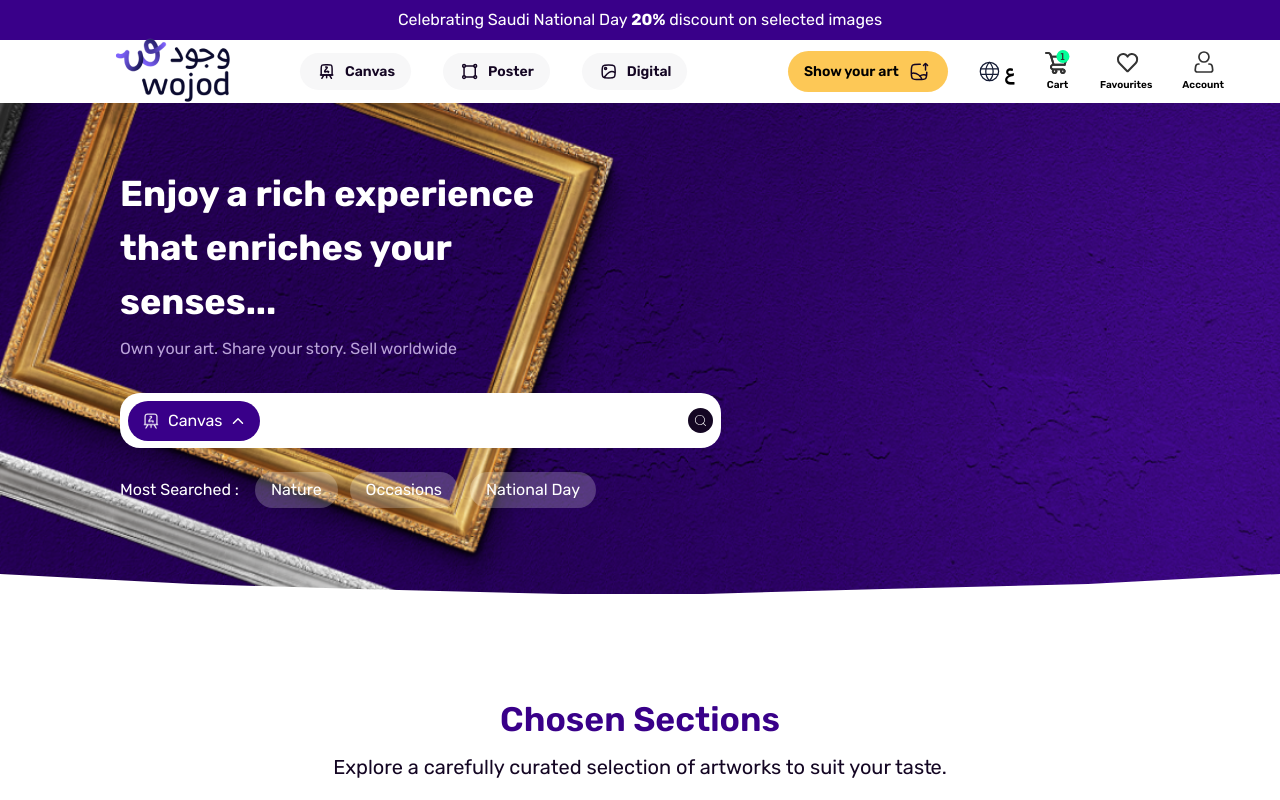
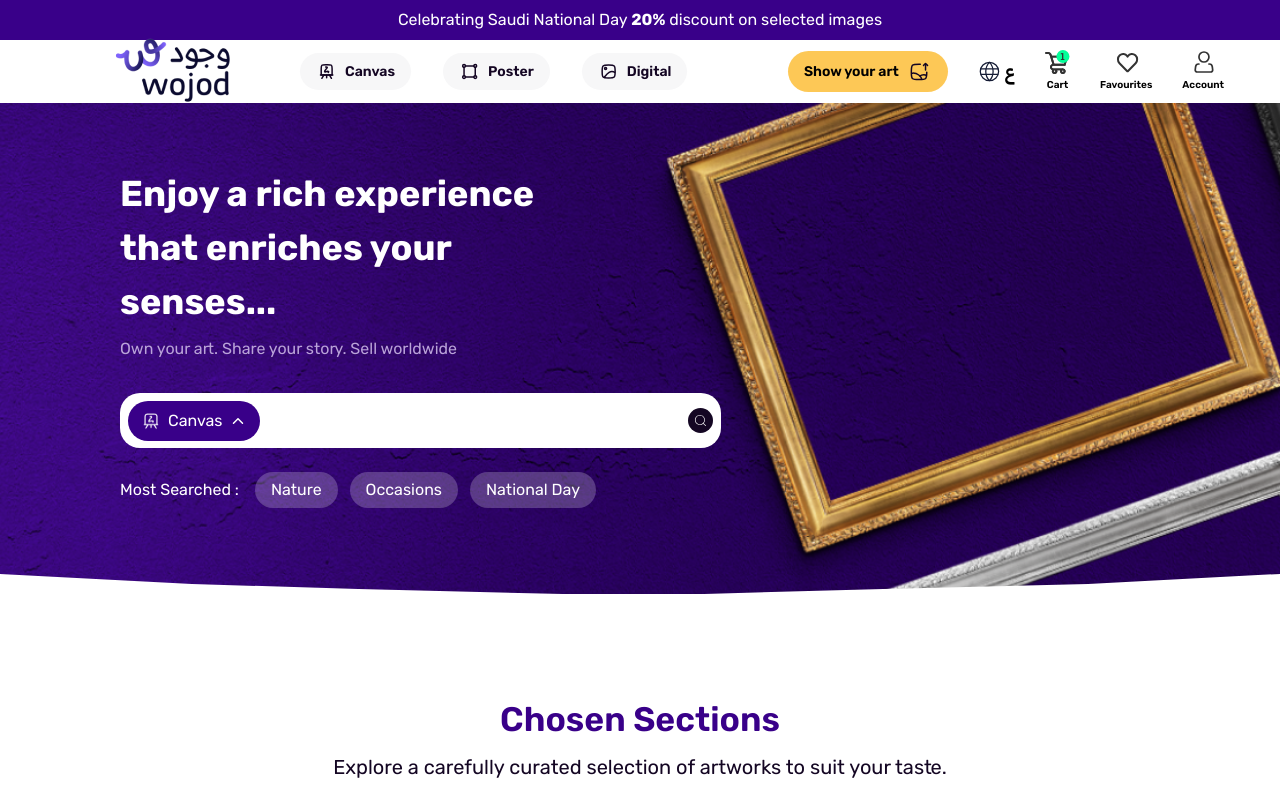
Before and after one commit to abdelrahman-Ebrahim/wojood, a Next.js app: page /en in a window 1280 px wide. Shown: the top 800 px of the page. Built offline with nearby package versions, Linux system fonts and the light colour scheme.

Commit message:
adjusted hero bg

```diff
--- a/app/components/ColorsSection/ColorsSection.tsx
+++ b/app/components/ColorsSection/ColorsSection.tsx
@@ -56,7 +56,7 @@ const ColorsSection = () => {
           <motion.div className="text-start" variants={slideRightVariant}>
             <h2 className="text-[40px] font-semibold relative inline-block leading-3">
               <span className="relative">
-                <span className="absolute bottom-1 -left-[18px] w-[calc(100%+20px)] h-[24px] bg-[#04FF99] -z-10" />
+                <span className="absolute bottom-1 -left-[18px] w-[calc(100%+20px)] h-[24px] bg-[#04FF99] -z-10 text-nowrap" />
                 {t("title1")}
               </span>
             </h2>
@@ -66,7 +66,7 @@ const ColorsSection = () => {
           <motion.div className="text-start" variants={slideRightVariant}>
             <h2 className="text-[40px] font-semibold relative inline-block">
               <span className="relative">
-                <span className="absolute bottom-1 -left-[18px] w-[calc(100%+20px)] h-[24px] bg-[#04FF99] -z-10" />
+                <span className="absolute bottom-1 -left-[18px] w-[calc(100%+20px)] h-[24px] bg-[#04FF99] -z-10 text-nowrap" />
                 {t("title2")}
               </span>
             </h2>
--- a/app/components/Hero/Hero.tsx
+++ b/app/components/Hero/Hero.tsx
@@ -4,10 +4,11 @@ import React from "react";
 import { motion } from "framer-motion";
 import { CiSearch } from "react-icons/ci";
 import { IoIosArrowUp } from "react-icons/io";
-import { useTranslations } from "next-intl";
+import { useLocale, useTranslations } from "next-intl";
 
 const Hero = () => {
   const t = useTranslations("Hero");
+  const locale = useLocale();
   const buttonKeys = ["btn1", "btn2", "btn3"];
   // Animation Variants
   const fadeUpVariant = {
@@ -22,7 +23,9 @@ const Hero = () => {
 
   return (
     <motion.div
-      className="bg-heroBackground bg-center bg-cover relative w-full pb-24 hero"
+      className={`${
+        locale === "ar" ? "bg-heroBackground" : "bg-heroMirrorBackground"
+      }  bg-center bg-cover relative w-full pb-24 hero`}
       initial="hidden"
       whileInView="visible"
       variants={staggerContainer}
--- a/tailwind.config.ts
+++ b/tailwind.config.ts
@@ -14,6 +14,7 @@ const config: Config = {
       },
       backgroundImage: {
         heroBackground: "url(/hero-cover@2x.png)",
+        heroMirrorBackground: "url(/heroMirrorBg.png)",
         galleryBackground: "url(/galleryBg.png)",
         canvasBackground: "url(/canvasBg.png)",
         canvas3: "url(/canvas3.png)",
@@ -43,7 +44,6 @@ const config: Config = {
       `,
       },
     },
-
   },
   plugins: [],
 };
```
Also changed, not shown: public/heroMirrorBg.png (added).
